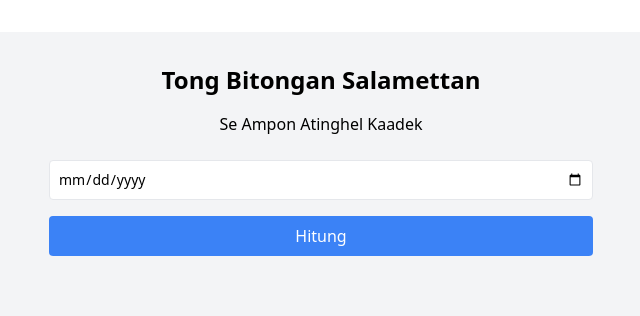
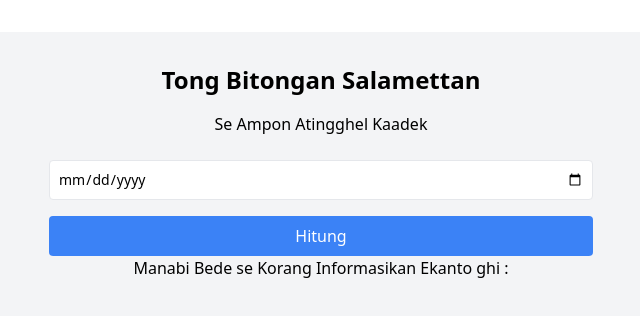
Before and after one commit to Senja-Coding/Hitungan-Reactjs, a React (Vite) app: page / in a window 1280 px wide. Shown: the top 316 px of the page, without its empty margins (319-959 px from the left). Built offline with nearby package versions, Linux system fonts and the light colour scheme.

Commit message:
Fix Commit

```diff
--- a/src/components/DateCalculator.jsx
+++ b/src/components/DateCalculator.jsx
@@ -14,7 +14,7 @@ const DateCalculator = () => {
   return (
     <div className="max-w-xl mx-auto p-4">
       <h1 className="text-2xl font-bold mb-4">Tong Bitongan Salamettan</h1>
-      <p>Se Ampon Atinghel Kaadek</p>
+      <p>Se Ampon Atingghel Kaadek</p>
       <br />
       <input
         type="date"
@@ -33,6 +33,7 @@ const DateCalculator = () => {
           <DateTable dates={dates} />
         </div>
       )}
+      <p>Manabi Bede se Korang Informasikan Ekanto ghi : </p>
     </div>
   );
 };
```
